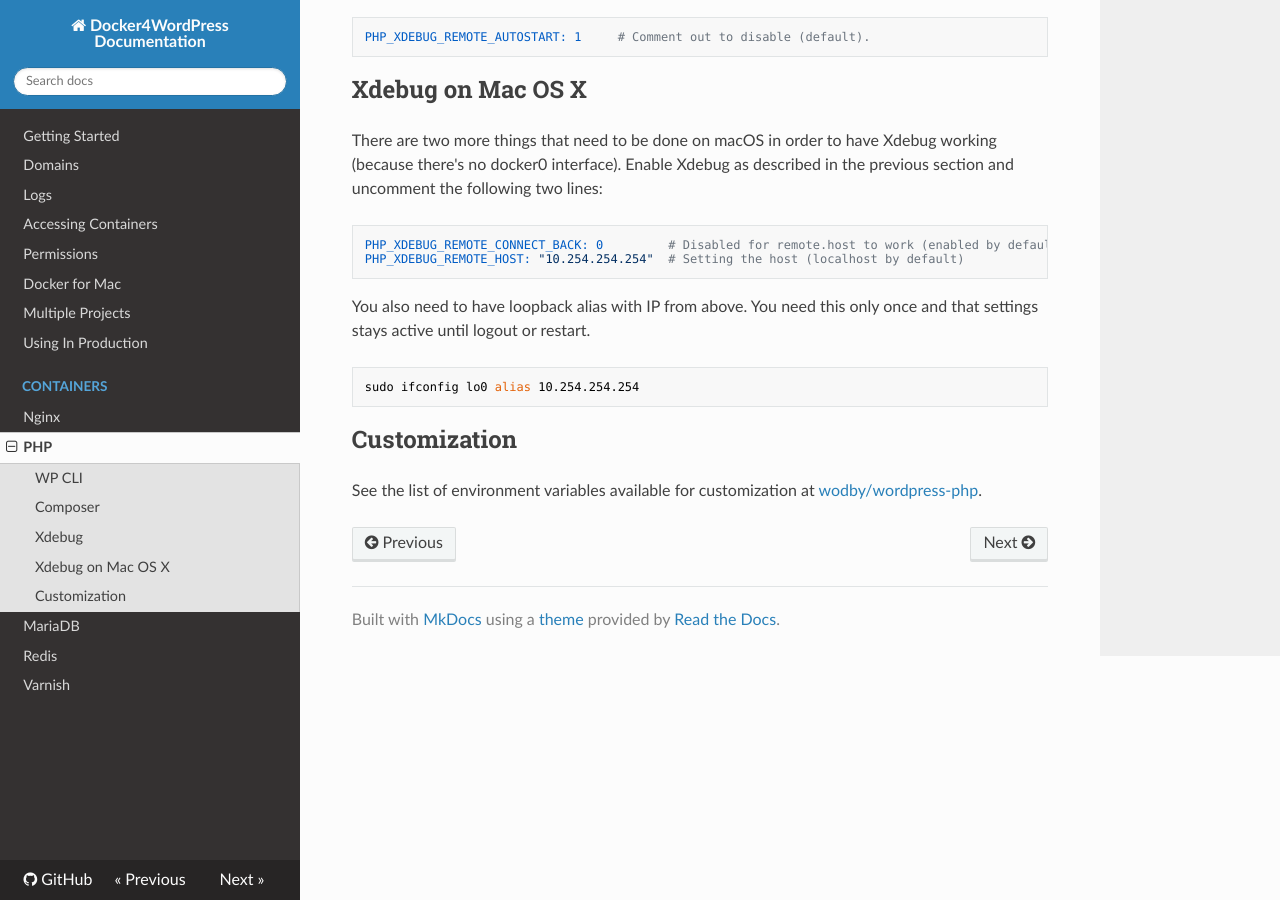
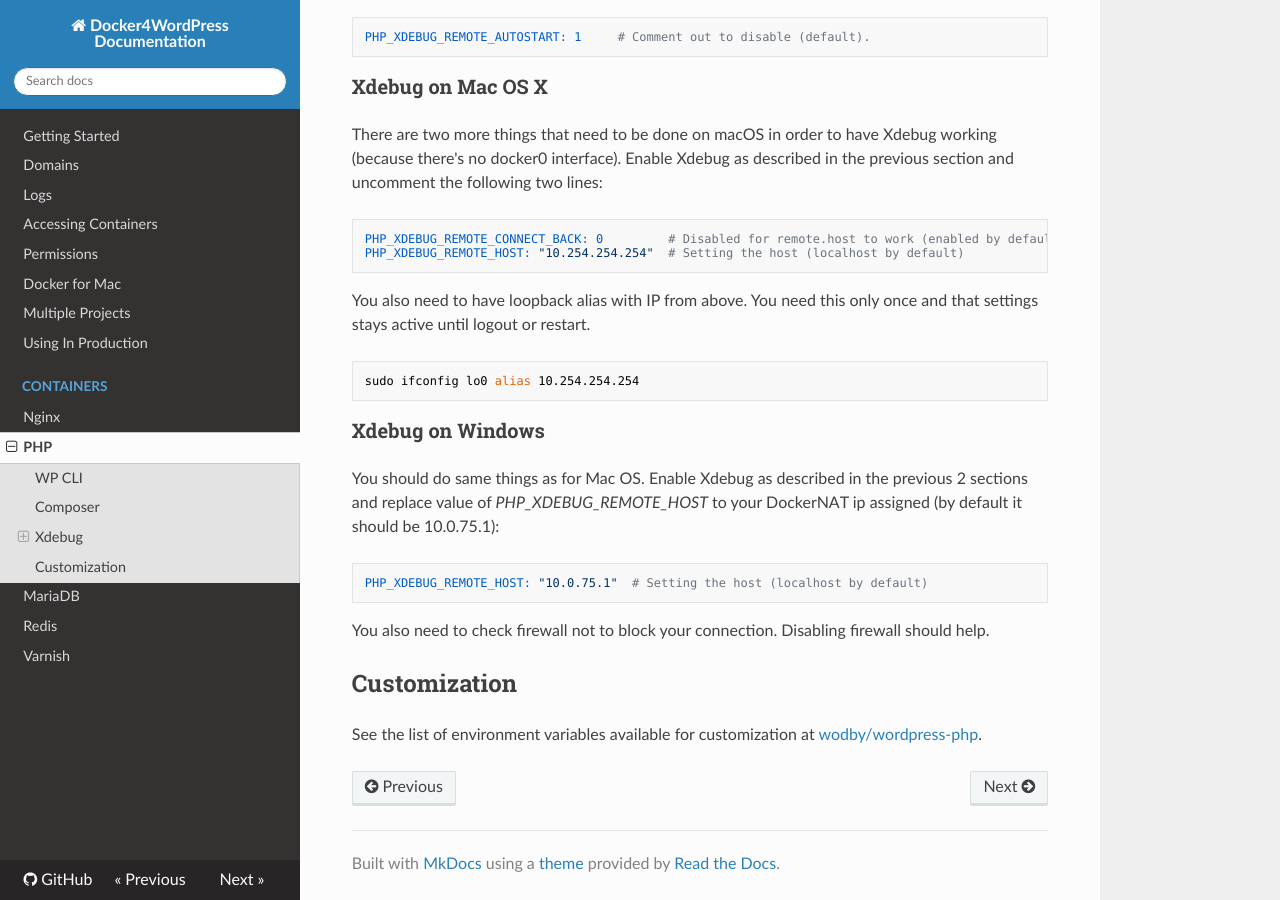
Before and after one commit to wodby/docker4wordpress, an MkDocs documentation site: the page built from docs/containers/php.md, in a window 1280 px wide and 900 px high, scrolled down 781 px. Built offline with MkDocs 1.6.1, drawn with Linux system fonts in a browser that asks for light colours; nearby versions of some CDN libraries; old or Windows-style settings are respelled for this version of MkDocs.

Commit message:
xdebug for windows
Added description for xdebug config on windows

````diff
--- a/docs/containers/php.md
+++ b/docs/containers/php.md
@@ -29,7 +29,7 @@ If you would like to autostart xdebug, uncomment this line:
 PHP_XDEBUG_REMOTE_AUTOSTART: 1     # Comment out to disable (default).
 ```
 
-## Xdebug on Mac OS X
+### Xdebug on Mac OS X
 
 There are two more things that need to be done on macOS in order to have Xdebug working (because there's no docker0 interface). Enable Xdebug as described in the previous section and uncomment the following two lines:
 
@@ -43,6 +43,15 @@ You also need to have loopback alias with IP from above. You need this only once
 ```bash
 sudo ifconfig lo0 alias 10.254.254.254
 ```
+### Xdebug on Windows
+
+You should do same things as for Mac OS. Enable Xdebug as described in the previous 2 sections and replace value of _PHP_XDEBUG_REMOTE_HOST_ to your DockerNAT ip assigned (by default it should be 10.0.75.1):
+
+```yml
+PHP_XDEBUG_REMOTE_HOST: "10.0.75.1"  # Setting the host (localhost by default)
+```
+
+You also need to check firewall not to block your connection. Disabling firewall should help.
 
 ## Customization
 
````
